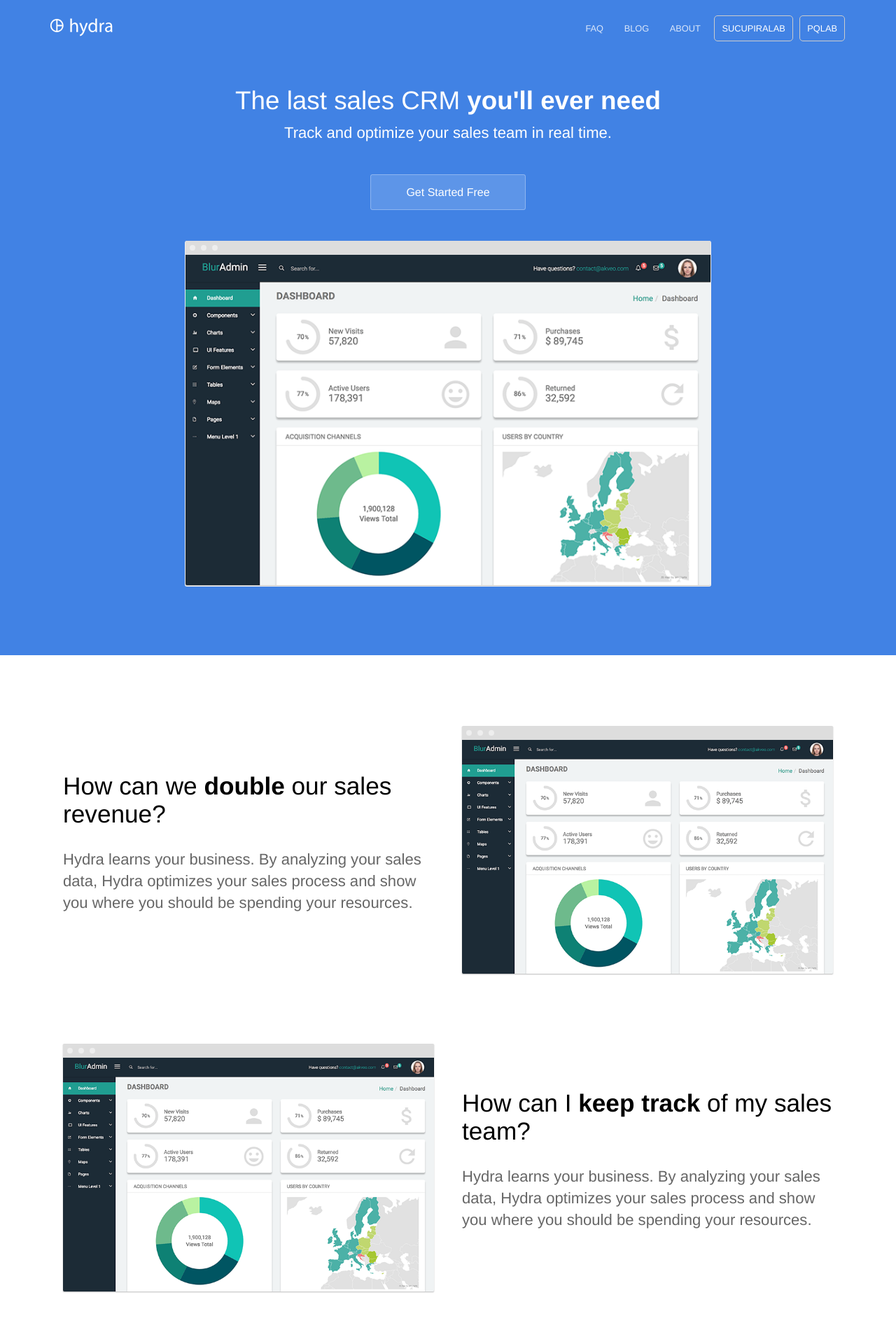
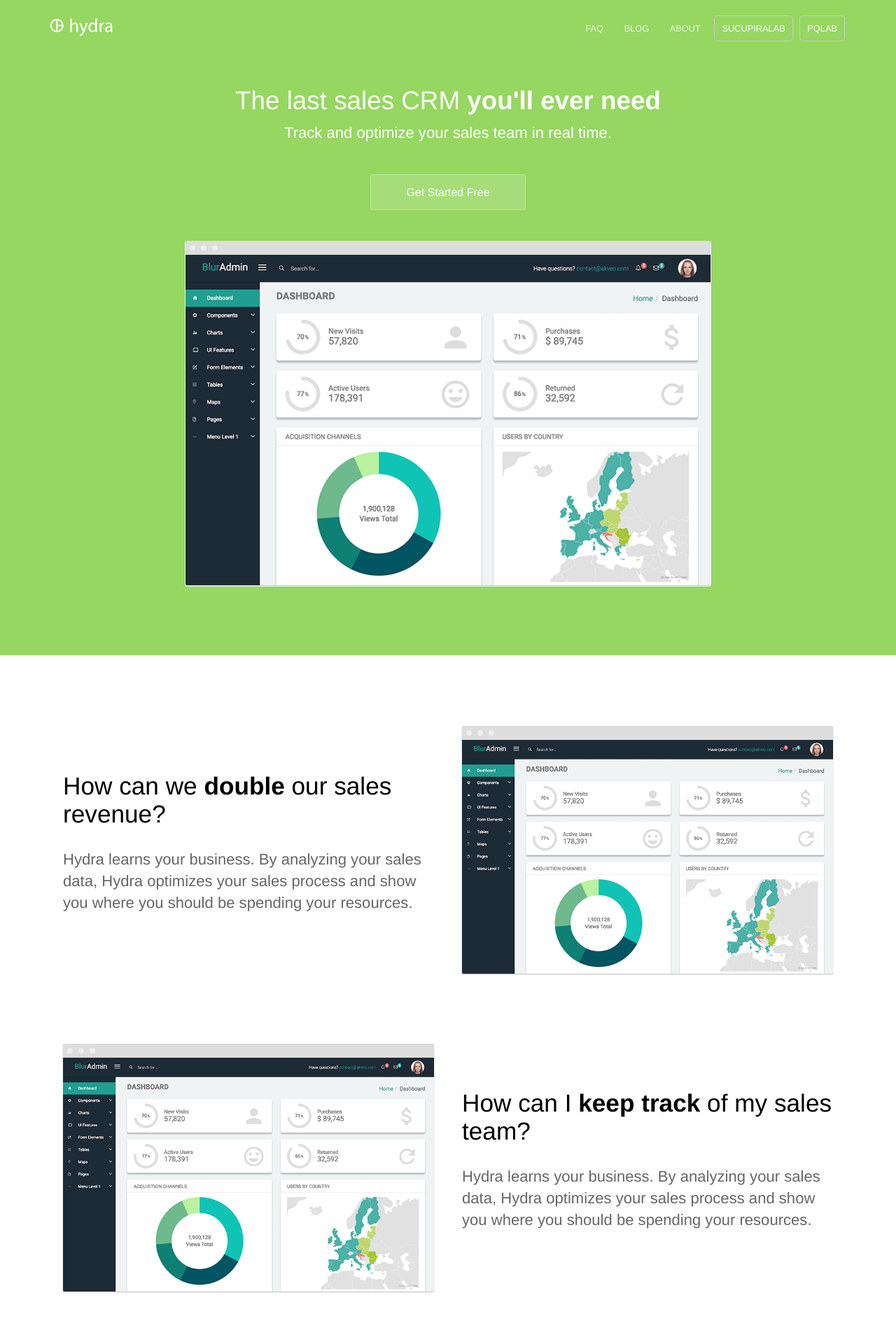
Before and after one commit to ombudsmanviktor/lab, a Jekyll site: the page built from index.html, in a window 1280 px wide. Shown: the top 1920 px of the page at 70% size. Built offline with Jekyll 4.4.1, drawn with Linux system fonts in a browser that asks for light colours.

Commit message:
Update variables.scss

```diff
--- a/_sass/variables.scss
+++ b/_sass/variables.scss
@@ -1,5 +1,5 @@
-$brand-color: #4182e4;
-$secondary-brand-color: #4182e4;
+$brand-color: #95d760;
+$secondary-brand-color: #95d760;
 $middle-gradient-color: mix($brand-color, $secondary-brand-color, 95%);
 
 // Breakpoints
```
